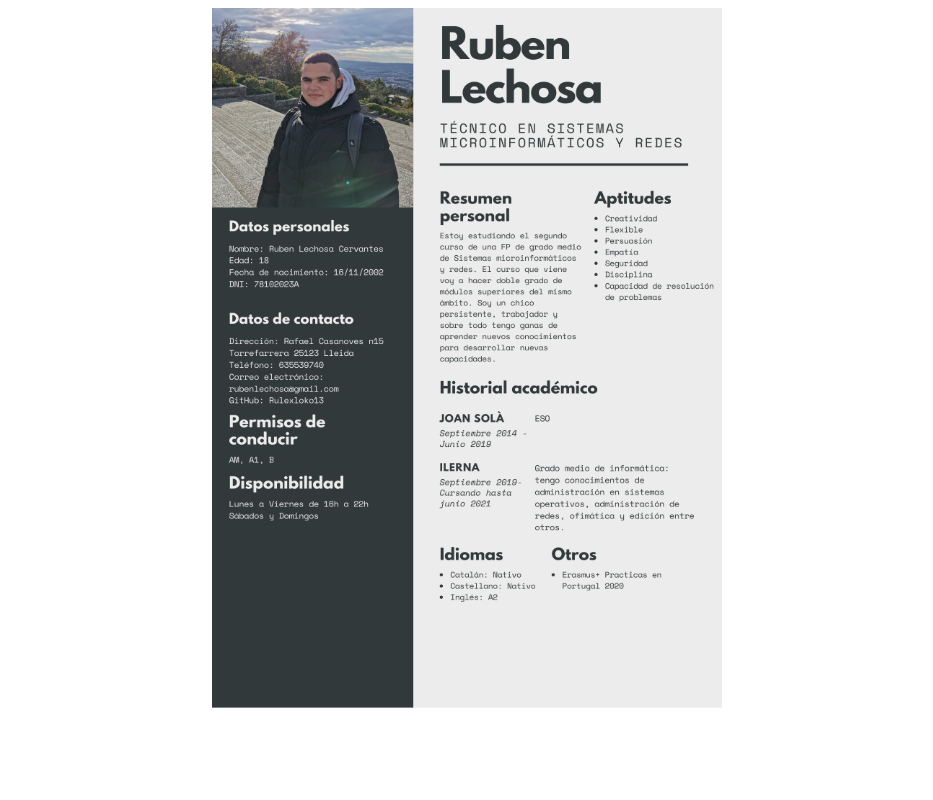
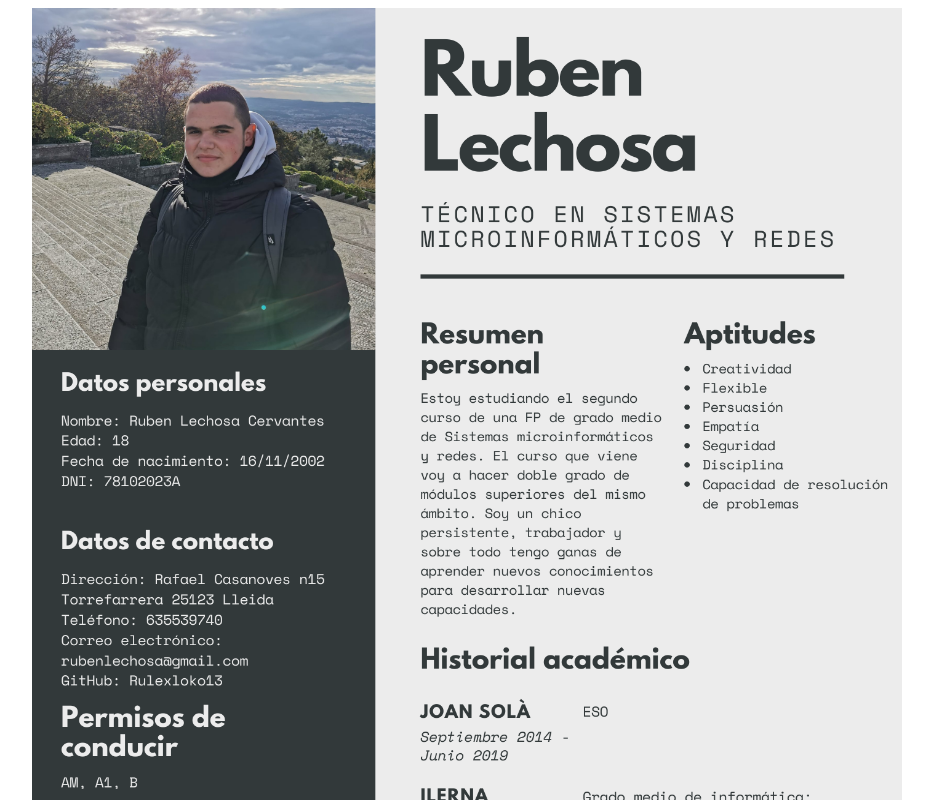
Before and after one commit to Rulexloko13/CV, a plain HTML site: page index.html in a window 1280 px wide. Shown: the top 800 px of the page, without its empty margins (173-1106 px from the left). Drawn offline with Linux system fonts and the light colour scheme.

Commit message:
Update index.html

```diff
--- a/index.html
+++ b/index.html
@@ -11,5 +11,5 @@ margin:auto;
 </style>
 </head>
 
-<img src="foto.png" alt="foto" width="510" height="700">
+<img src="foto.png" alt="foto" width="870" height="1200">
 </html>
```
